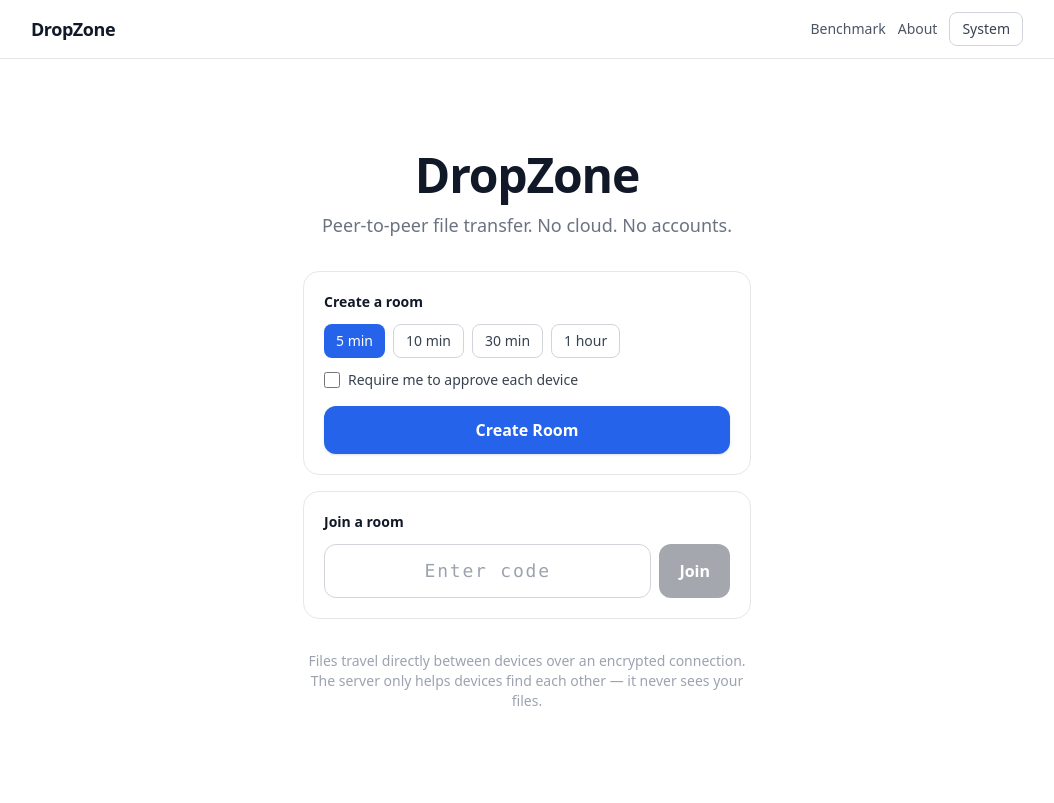
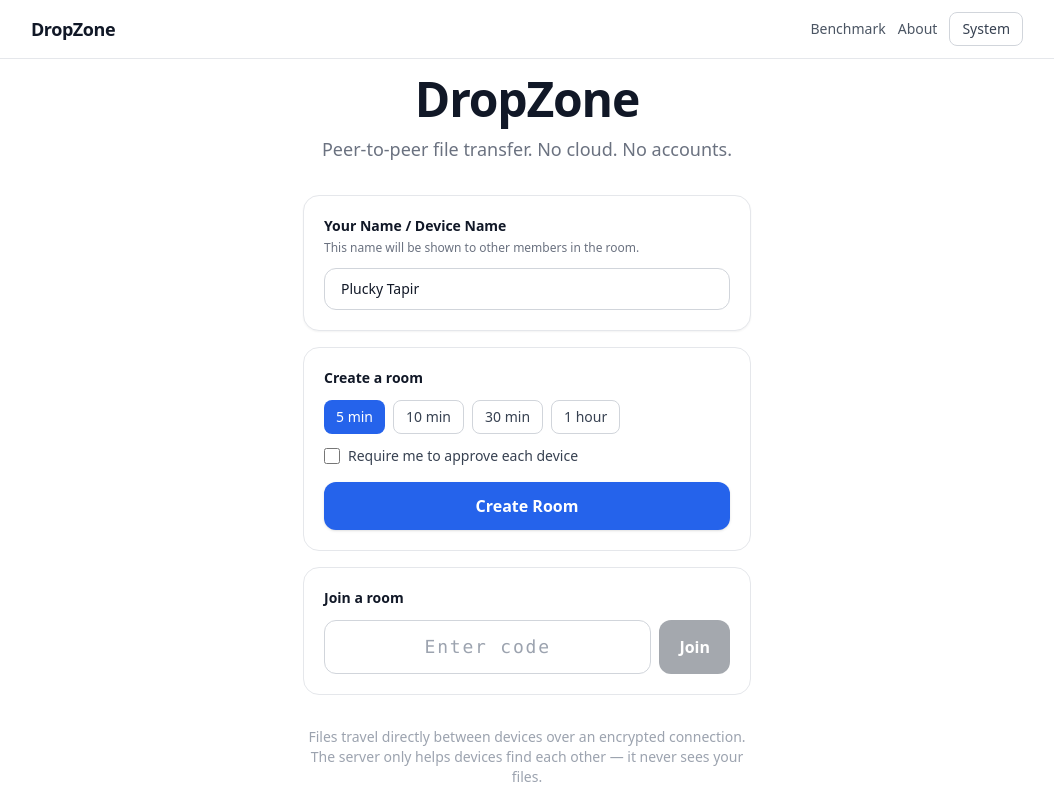
Before and after one commit to NavDevs/Drop-Zone, a React (Vite) app in the folder apps/web/: page / in a window 1280 px wide. Shown: the whole page, without its empty margins (113-1167 px from the left). Built offline with nearby package versions, Linux system fonts and the light colour scheme; no server answers.

Commit message:
feat: user customizable name before joining/creating, remove ping and info buttons

```diff
--- a/apps/web/src/components/PeerCard.tsx
+++ b/apps/web/src/components/PeerCard.tsx
@@ -35,18 +35,14 @@ export function PeerCard({
   device,
   presence,
   isSelf = false,
-  rtt,
   linkClass,
-  onPing,
   onSendFiles,
-  onOpenDiagnostics,
 }: Props) {
   const [isDragOver, setIsDragOver] = useState(false);
   const fileInputRef = useRef<HTMLInputElement>(null);
 
   const style = PRESENCE_STYLE[presence];
   const connected = presence === 'direct' || presence === 'relayed';
-  const showRtt = connected && typeof rtt === 'number';
   const label = connected && linkClass ? LINK_LABEL[linkClass] : style.label;
 
   const handleFileChange = (e: React.ChangeEvent<HTMLInputElement>) => {
@@ -113,35 +109,8 @@ export function PeerCard({
         <span className="flex items-center gap-1.5 text-xs text-gray-500 dark:text-gray-400">
           <span className={`h-2 w-2 rounded-full ${style.dot}`} aria-hidden="true" />
           {label}
-          {showRtt && <span className="text-gray-400 dark:text-gray-500"> · {Math.round(rtt)} ms</span>}
         </span>
       </span>
-
-      {!isSelf && (
-        <div className="flex shrink-0 items-center gap-1.5">
-          {onOpenDiagnostics && connected && (
-            <button
-              type="button"
-              onClick={() => onOpenDiagnostics(device.deviceId)}
-              data-testid={`diagnostics-button-${device.deviceId}`}
-              className="rounded-lg border border-gray-200 px-2 py-1 text-xs font-medium text-gray-600 hover:bg-gray-50 focus:outline-none focus:ring-2 focus:ring-primary-500 dark:border-gray-700 dark:text-gray-300 dark:hover:bg-gray-800"
-              title="View connection diagnostics and SAS"
-            >
-              Info
-            </button>
-          )}
-
-          {onPing && connected && (
-            <button
-              type="button"
-              onClick={() => onPing(device.deviceId)}
-              className="rounded-lg border border-gray-200 px-2 py-1 text-xs font-medium text-gray-600 hover:bg-gray-50 focus:outline-none focus:ring-2 focus:ring-primary-500 dark:border-gray-700 dark:text-gray-300 dark:hover:bg-gray-800"
-            >
-              Ping
-            </button>
-          )}
-        </div>
-      )}
     </li>
   );
 }
--- a/apps/web/src/routes/Landing.tsx
+++ b/apps/web/src/routes/Landing.tsx
@@ -4,6 +4,7 @@ import type { RoomCreatePayload } from '@dropzone/protocol';
 import { buildDeviceInfo } from '../lib/device.js';
 import { getSignalingClient } from '../lib/signaling/SignalingClient.js';
 import { useRoomStore } from '../state/roomStore.js';
+import { useSettingsStore } from '../state/settingsStore.js';
 import { ErrorBanner } from '../components/ErrorBanner.js';
 
 type TtlSec = NonNullable<RoomCreatePayload['ttlSec']>;
@@ -20,19 +21,27 @@ export function Landing() {
   const [ttlSec, setTtlSec] = useState<TtlSec>(300);
   const [requireApproval, setRequireApproval] = useState(false);
   const [creating, setCreating] = useState(false);
+  const deviceName = useSettingsStore((s) => s.deviceName);
+  const setDeviceName = useSettingsStore((s) => s.setDeviceName);
+  const [nameInput, setNameInput] = useState(deviceName);
   const navigate = useNavigate();
   const error = useRoomStore((s) => s.error);
 
   const client = getSignalingClient();
 
   const handleJoin = (): void => {
+    const finalName = nameInput.trim() || deviceName;
+    setDeviceName(finalName);
     if (code.length === 6) navigate(`/r/${code.toUpperCase()}`);
   };
 
   const handleCreate = async (): Promise<void> => {
     if (creating) return;
     setCreating(true);
-    const res = await client.createRoom(buildDeviceInfo(), { ttlSec, requireApproval });
+    const finalName = nameInput.trim() || deviceName;
+    setDeviceName(finalName);
+    const device = { ...buildDeviceInfo(), name: finalName };
+    const res = await client.createRoom(device, { ttlSec, requireApproval });
     setCreating(false);
     if (res.ok) navigate(`/r/${res.data.code}`);
     // on failure the store error is set; rendered below
@@ -50,6 +59,25 @@ export function Landing() {
       {error && <div className="w-full max-w-md"><ErrorBanner message={error.message} /></div>}
 
       <div className="flex w-full max-w-md flex-col gap-4">
+        {/* Your Name Box */}
+        <section className="rounded-2xl border border-gray-200 bg-white p-5 dark:border-gray-800 dark:bg-gray-900 shadow-sm">
+          <label htmlFor="device-name-input" className="block text-sm font-semibold text-gray-900 dark:text-gray-100">
+            Your Name / Device Name
+          </label>
+          <p className="mt-1 text-xs text-gray-500 dark:text-gray-400">
+            This name will be shown to other members in the room.
+          </p>
+          <input
+            id="device-name-input"
+            type="text"
+            maxLength={30}
+            value={nameInput}
+            onChange={(e) => setNameInput(e.target.value)}
+            placeholder="e.g. Naveen's Phone"
+            className="mt-3 w-full rounded-xl border border-gray-300 px-4 py-2.5 text-sm font-medium dark:border-gray-700 dark:bg-gray-800 dark:text-gray-100 focus:outline-none focus:ring-2 focus:ring-primary-500"
+          />
+        </section>
+
         <section className="rounded-2xl border border-gray-200 bg-white p-5 dark:border-gray-800 dark:bg-gray-900">
           <h2 className="text-sm font-semibold text-gray-900 dark:text-gray-100">Create a room</h2>
           <div className="mt-3 flex flex-wrap gap-2" role="group" aria-label="Room lifetime">
```
